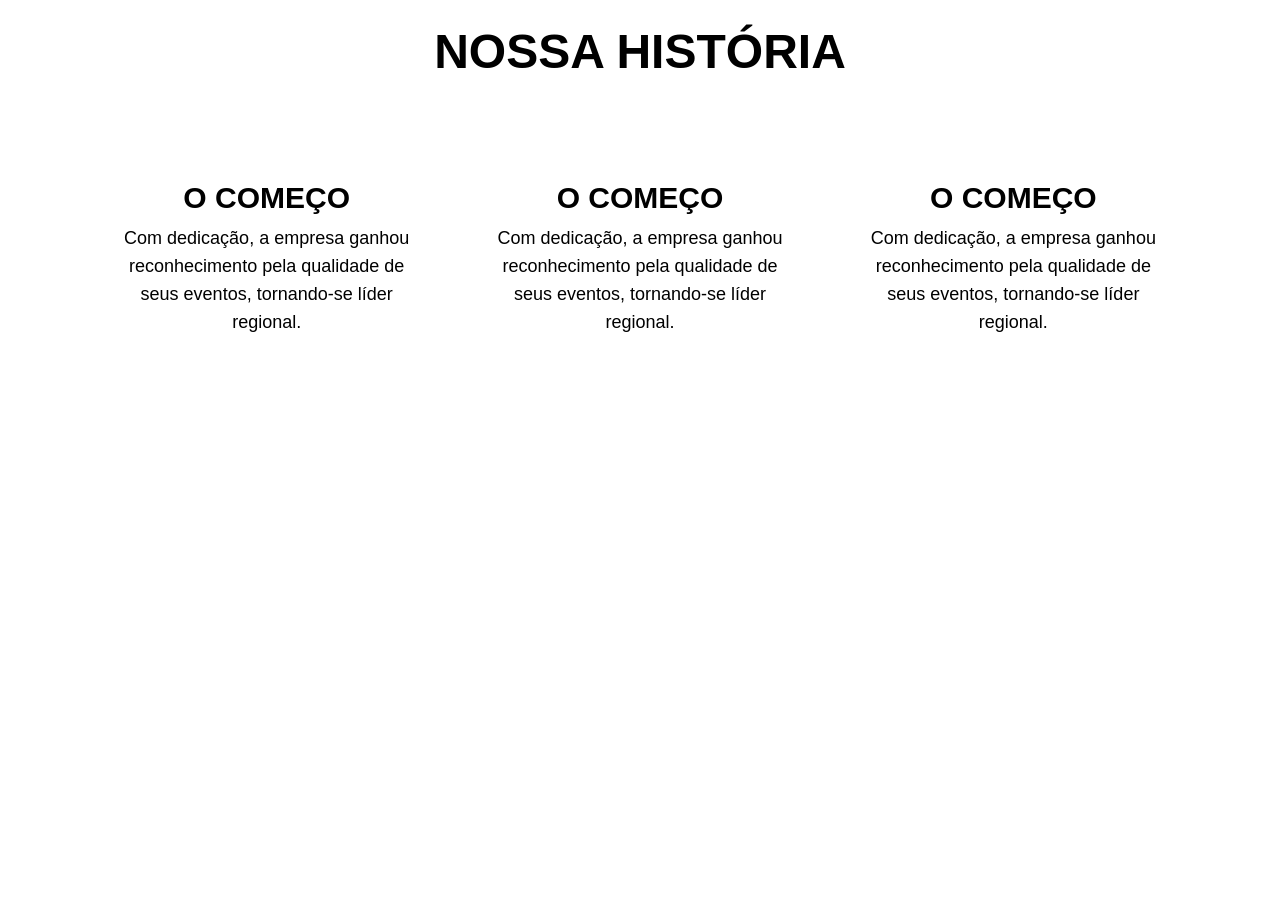
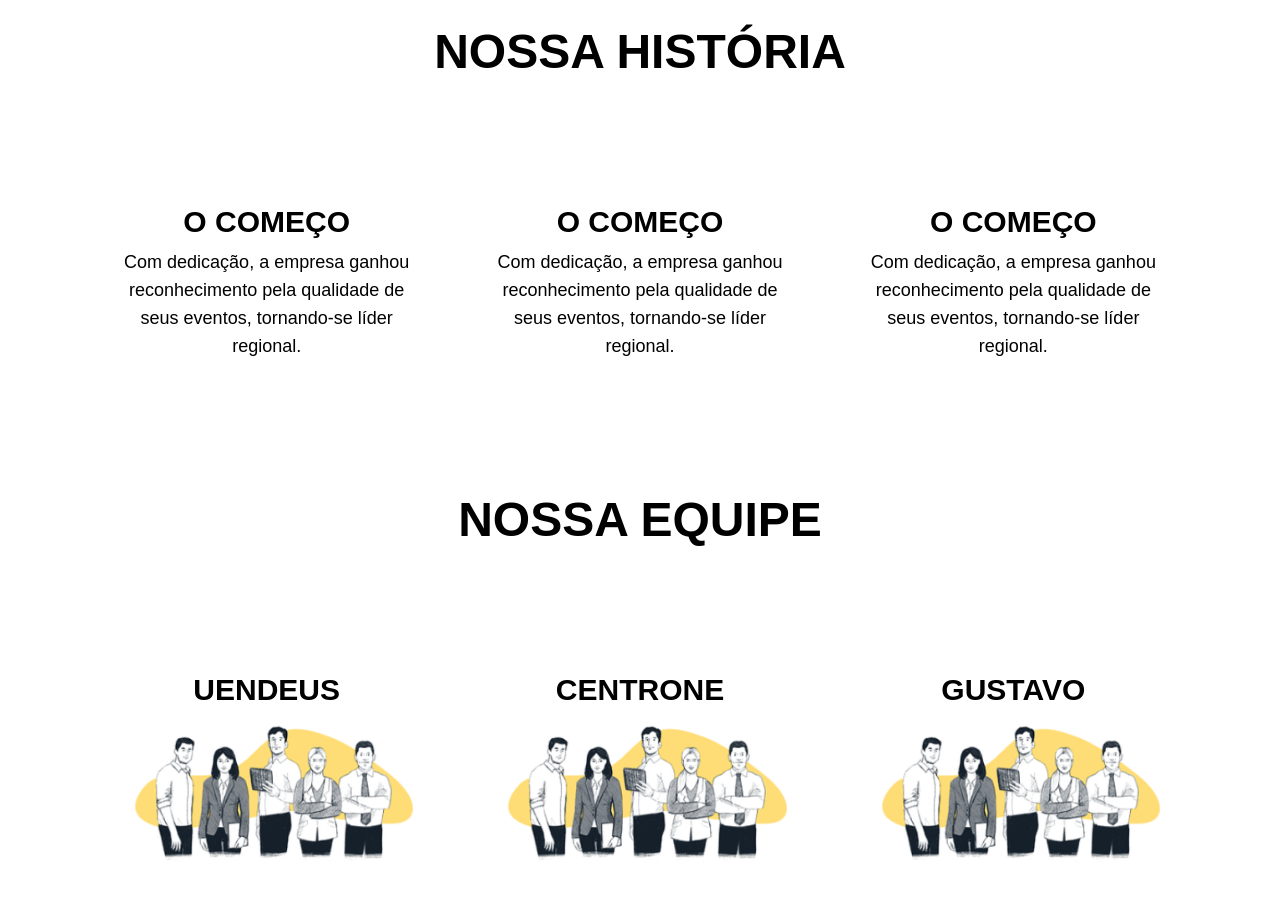
Before and after one commit to JoaoVitorTelesCentrone/QAZP, a Next.js app in the folder frontend/: page /sobre in a window 1280 px wide. Shown: the part 880-1778 px from the top of the page. Before the commit the page ends 1216 px from the top, so only its background shows below. Built offline with nearby package versions, Linux system fonts and the light colour scheme.

Commit message:
sobre page done

```diff
--- a/frontend/src/app/sobre/page.tsx
+++ b/frontend/src/app/sobre/page.tsx
@@ -9,8 +9,8 @@ const Page = () => {
       <Header />
       <h1 className='mt-12 uppercase font-bold text-6xl mx-auto font-montserrat text-center max-w-[1200px]'>Estamos aqui para fazer o seu evento se tornar algo simples</h1>
       <Image className='mt-12 mb-40 mx-auto' src={foto} alt='foto' />
-      <h1 className='my-14 font-bold text-5xl mx-auto font-montserrat uppercase text-center max-w-[1200px]'>Nossa história</h1>
-      <div className='justify-around flex mx-20'>
+      <h1 className='mt-14 font-bold text-5xl mx-auto font-montserrat uppercase text-center'>Nossa história</h1>
+      <div className='justify-around flex mx-20 my-20'>
         <div className='mx-10'>
           <h1 className='mt-12 font-bold text-3xl font-montserrat uppercase text-center '>O Começo</h1>
           <p className='mt-2 font-medium text-lg font-montserrat  text-center' >Com dedicação, a empresa ganhou reconhecimento pela qualidade de seus eventos, tornando-se líder regional.</p>
@@ -24,6 +24,21 @@ const Page = () => {
           <p className='mt-2 font-medium text-lg font-montserrat  text-center' >Com dedicação, a empresa ganhou reconhecimento pela qualidade de seus eventos, tornando-se líder regional.</p>
         </div>
       </div>
+      <h1 className='mt-14 font-bold text-5xl mx-auto font-montserrat uppercase text-center'>Nossa equipe</h1>
+      <div className='justify-around flex mx-20 my-20'>
+        <div className='mx-10'>
+          <h1 className='mt-12 font-bold text-3xl font-montserrat uppercase text-center '>Uendeus</h1>
+          <Image src={foto} alt='a' />
+        </div>
+        <div className='mx-10'>
+          <h1 className='mt-12 font-bold text-3xl font-montserrat uppercase text-center '>Centrone</h1>
+          <Image src={foto} alt='a' />
+        </div>
+        <div className='mx-10'>
+          <h1 className='mt-12 font-bold text-3xl font-montserrat uppercase text-center '>Gustavo</h1>
+          <Image src={foto} alt='a' />
+        </div>
+      </div>
     </div>
   )
 }
```
